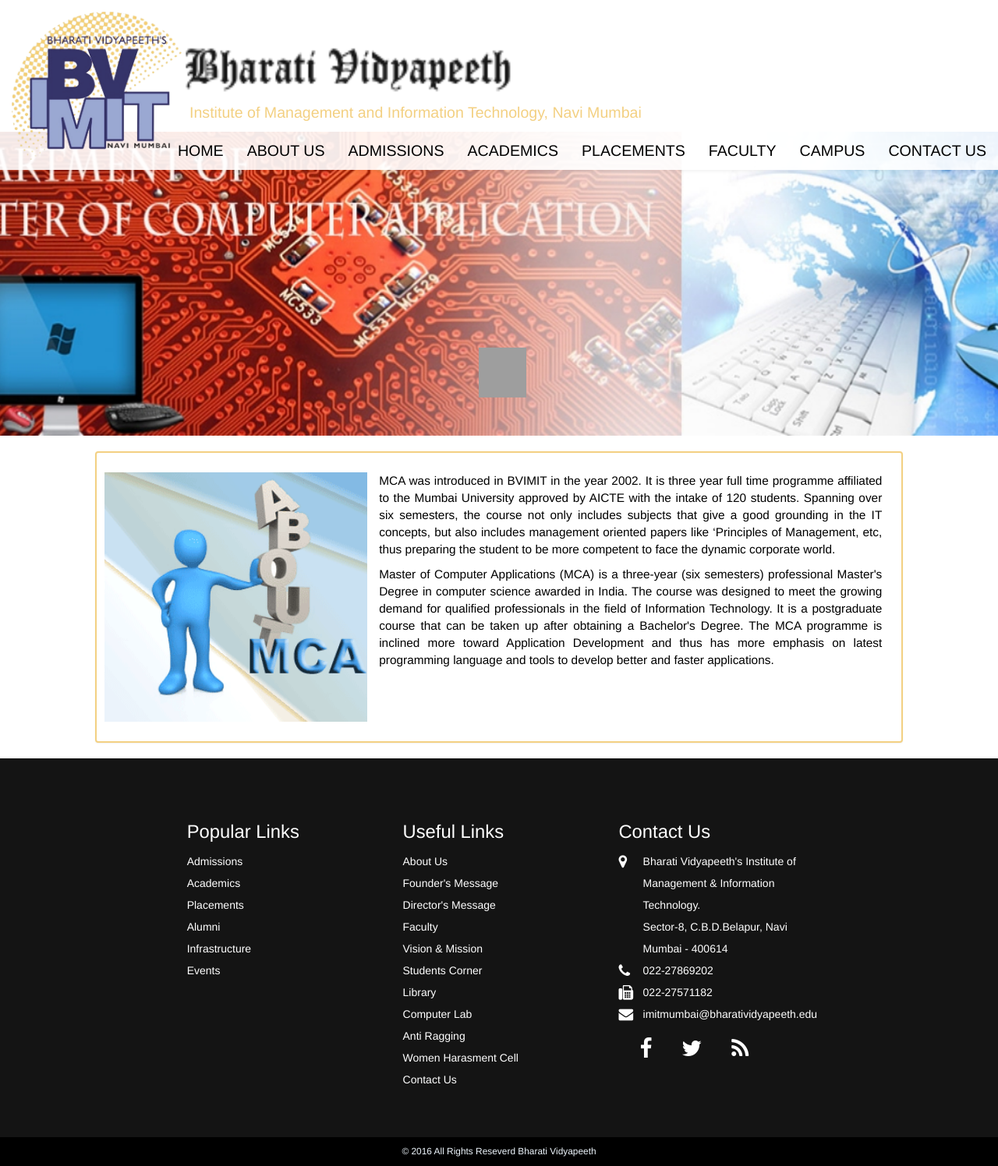
After one commit to mukuldani/bvimit, a PHP site: page /academics.html in a window 1280 px wide. The commit adds this page. Shown: the whole page at 78% size. Run offline with PHP 8.4, Linux system fonts and the light colour scheme; grey boxes are pictures that could not be loaded.

Commit message:
Added adimissions and academics pages

```diff
--- /dev/null
+++ b/academics.html
@@ -0,0 +1,207 @@
+<!DOCTYPE html>
+<html xmlns="http://www.w3.org/1999/xhtml">
+
+<head>
+	<meta charset="utf-8">
+	<meta http-equiv="X-UA-Compatible" content="IE=edge">
+	<meta name="viewport" content="width=device-width, initial-scale=1">
+	<title> BVIMIT College</title>
+	<!-- Bootstrap CSS -->
+	<link href="vendor/bootstrap-3.3.6-dist/css/bootstrap.min.css" rel="stylesheet">
+	<link href="vendor/bootstrap-3.3.6-dist/css/bootstrap-theme.min.css" rel="stylesheet">
+	<!-- jQuery -->
+	<script src="vendor/jquery/jquery-1.11.3.min.js" type="text/javascript"></script>
+	<!-- Bootstrap jQury -->
+	<script src="vendor/bootstrap-3.3.6-dist/js/bootstrap.min.js" type="text/javascript"></script>
+	<!--Fontawesome-->
+	<link rel="stylesheet" href="vendor/font-awesome-4.6.3/css/font-awesome.min.css">
+	<!--Custom Css-->
+	<link href="assets/css/style.css" rel="stylesheet" type="text/css">
+</head>
+
+<body>
+
+	<!--Navigation Bar-->
+	<nav class="navbar navbar-default navbar-fixed-top navbar-shrink">
+		<div class="container" style="width:100%; margin:0;">
+			<div class="navbar-hearder pull-left">
+				<a class="navbar-brand page-scroll" href="index.html">
+					<img src="assets/images/bvimit_logo.png" class="navbar-logo img-responsive" />
+				</a>
+
+				<button type="button" class="navbar-toggle collapsed" data-toggle="collapse" data-target="#navigation-fields">
+					<span class="icon-bar"></span>
+					<span class="icon-bar"></span>
+					<span class="icon-bar"></span>
+				</button>
+			</div>
+			<div class="navbar-collapse collapse pull-right" id="navigation-fields">
+				<img src="assets/images/bvimit_name.png" class="bvimit_name img-responsive" />
+				<div class="bvimit_name_text navbar-text">
+					Institute of Management and Information Technology, Navi Mumbai
+				</div>
+			</div>
+			<div class="navbar-collapse collapse">
+				<ul class="nav navbar-nav navbar-right">
+					<li> <a href="index.html"> HOME </a> </li>
+					<li> <a href="aboutus.html"> ABOUT US </a> </li>
+					<li> <a href="adimissions.html"> ADMISSIONS </a> </li>
+					<li> <a href="#"> ACADEMICS </a> </li>
+					<li> <a href="#"> PLACEMENTS </a> </li>
+					<li> <a href="#"> FACULTY </a> </li>
+					<li> <a href="#"> CAMPUS </a> </li>
+					<li> <a href="#"> CONTACT US </a> </li>
+				</ul>
+			</div>
+		</div>
+	</nav>
+
+	<!--Cover Image Section:start-->
+	<section id="cover-admission">
+		<div class="container-fluid" style="padding-top:169px;">
+			<div class="row general-bg cover-academics">
+				<a href="#about-mca" class="bottom-25 arrow-down"></a>
+			</div>
+		</div>
+	</section>
+	<!--Cover Image Section:end-->
+	<!--About MCA Section:end-->
+	<a id="about-mca" style="position:relative;top:-150px;display:block;visibility:hidden;"></a>
+	<section>
+		<div class="container-fluid">
+			<div class="row padding-top-20">
+				<div class="col-md-10 col-md-offset-1">
+					<div class="panel panel-default border-light-yellow">
+						<div class="panel-body padding-25 academics-text">
+							<div class="row">
+								<div class="col-md-4  general-bg bg-aboutmca"></div>
+								<div class="col-md-8">
+									<p>
+										MCA was introduced in BVIMIT in the year 2002. It is three year full time programme affiliated to the Mumbai University approved by AICTE with the intake of 120 students. Spanning over six semesters, the course not only includes subjects that give a good grounding in the IT concepts, but also includes management oriented papers like ‘Principles of Management, etc, thus preparing the student to be more competent to face the dynamic corporate world.
+									</p>
+									<p>
+										Master of Computer Applications (MCA) is a three-year (six semesters) professional Master's Degree in computer science awarded in India. The course was designed to meet the growing demand for qualified professionals in the field of Information Technology. It is a postgraduate course that can be taken up after obtaining a Bachelor's Degree. The MCA programme is inclined more toward Application Development and thus has more emphasis on latest programming language and tools to develop better and faster applications.
+									</p>
+								</div>
+							</div>
+						</div>
+					</div>
+				</div>
+			</div>
+		</div>
+	</section>
+	<!--About MCA Section:end-->
+
+
+	<!--Footer-->
+	<footer id="footer">
+		<div class="wrapper">
+			<div class="conatiner-fluid">
+				<div class="row">
+					<div class="col-md-8 col-md-offset-2">
+						<div class="row">
+							<div class="col-md-4">
+								<span class="footer-heading"> Popular Links </span>
+								<ul class="list-unstyled">
+									<li> <a href="#"> Admissions </a></li>
+									<li> <a href="#"> Academics </a></li>
+									<li> <a href="#"> Placements </a></li>
+									<li> <a href="#"> Alumni </a></li>
+									<li> <a href="#"> Infrastructure </a></li>
+									<li> <a href="#"> Events </a></li>
+								</ul>
+							</div>
+
+							<div class="col-md-4">
+								<span class="footer-heading"> Useful Links </span>
+								<ul class="list-unstyled">
+									<li> <a href="#about-institution"> About Us </a></li>
+									<li> <a href="#founder-message"> Founder's Message </a></li>
+									<li> <a href="#director-message"> Director's Message </a></li>
+									<li> <a href="#"> Faculty </a></li>
+									<li> <a href="#vision-mission"> Vision &amp; Mission </a></li>
+									<li> <a href="#"> Students Corner </a></li>
+									<li> <a href="#"> Library </a></li>
+									<li> <a href="#"> Computer Lab </a></li>
+									<li> <a href="#"> Anti Ragging </a></li>
+									<li> <a href="#"> Women Harasment Cell </a></li>
+									<li> <a href="#"> Contact Us </a></li>
+								</ul>
+							</div>
+
+							<div class="col-md-4">
+								<span class="footer-heading"> Contact Us </span>
+								<div class="row line-height-2">
+									<div class="col-md-2 pull-left">
+										<i class="fa fa-map-marker fa-lg" aria-hidden="true"></i>
+									</div>
+									<div class="col-md-10 pull-right padding-left-0">
+										<div>Bharati Vidyapeeth's Institute of Management &amp; Information Technology.</div>
+										<div>Sector-8, C.B.D.Belapur, Navi Mumbai - 400614</div>
+									</div>
+								</div>
+								<div class="row line-height-2">
+									<div class="col-md-2 pull-left">
+										<i class="fa fa-phone fa-lg" aria-hidden="true"></i>
+									</div>
+									<div class="col-md-10 pull-right padding-left-0">
+										<div> 022-27869202 </div>
+									</div>
+								</div>
+								<div class="row line-height-2">
+									<div class="col-md-2 pull-left">
+										<i class="fa fa-fax fa-lg" aria-hidden="true"></i>
+									</div>
+									<div class="col-md-10 pull-right padding-left-0">
+										<div> 022-27571182 </div>
+									</div>
+								</div>
+								<div class="row line-height-2">
+									<div class="col-md-2 pull-left">
+										<i class="fa fa-envelope fa-lg" aria-hidden="true"></i>
+									</div>
+									<div class="col-md-10 pull-right padding-left-0">
+										<div> <a href="mailto:imitmumbai@bharatividyapeeth.edu" class="mailto"> imitmumbai@bharatividyapeeth.edu </a></div>
+									</div>
+								</div>
+
+								<div class="row line-height-5">
+									<div class="col-md-12">
+										<ul class="list-unstyled social-icons">
+											<a href="#">
+												<i class="fa fa-facebook fa-2x"></i>
+											</a>
+											<a href="#">
+												<i class="fa fa-twitter fa-2x"></i>
+											</a>
+											<a href="#">
+												<i class="fa fa-rss fa-2x"></i>
+											</a>
+										</ul>
+									</div>
+								</div>
+							</div>
+						</div>
+					</div>
+				</div>
+			</div>
+		</div>
+		<!--
+		<div class="container-fluid">
+			<div class="row">
+				<div class="col-md-6 col-md-offset-3">
+					<span class="footer-logo"></span>
+					<img src="assets/images/bvimit_small_logo.png" class="img-responsive">
+					<hr class="small">
+				</div>
+			</div>
+		</div>
+-->
+
+		<div class="sub-footer">
+			© 2016 All Rights Reseverd Bharati Vidyapeeth
+		</div>
+	</footer>
+</body>
+
+</html>
--- a/assets/css/style.css
+++ b/assets/css/style.css
@@ -14,6 +14,10 @@
 
 .padding-60 {
 	padding: 60px 0;
+}
+
+.padding-top-20 {
+	padding-top: 20px;
 }
 
 .padding-left-0 {
@@ -304,8 +308,7 @@
 .navbar-default .nav li a {
 	text-transform: uppercase;
 	font-weight: 400;
-	font-size: 1.35em;
-	letter-spacing: 1px;
+	font-size: 1.4em;
 	color: #000;
 }
 
@@ -468,7 +471,34 @@
 	height: 320px;
 }
 
-.director-bg{
+.director-bg {
 	background-image: url(../images/staff/director.jpg);
 	height: 320px;
 }
+
+
+/*Admissions*/
+
+.cover-admissions {
+	background-image: url(../images/admissions-banner.jpg);
+	height: 390px;
+}
+
+
+/*Academics Banner*/
+
+.cover-academics {
+	background-image: url(../images/academics-banner.jpg);
+	height: 390px;
+}
+
+.bg-aboutmca {
+	background-image: url(../images/about-mca.jpg);
+	height: 320px;
+}
+
+.academics-text {
+	font-size: 1.1em;
+	color: #000;
+	text-align: justify;
+}
```
Also changed, not shown: aboutus.html (+5 -4 lines), adimissions.html (added, +194 -0 lines), index.html (+4 -3 lines), assets/images/about-mca.jpg (added), assets/images/academics-banner.jpg (added), assets/images/admissions-banner.jpg (added), assets/images/sli-base.jpg.
